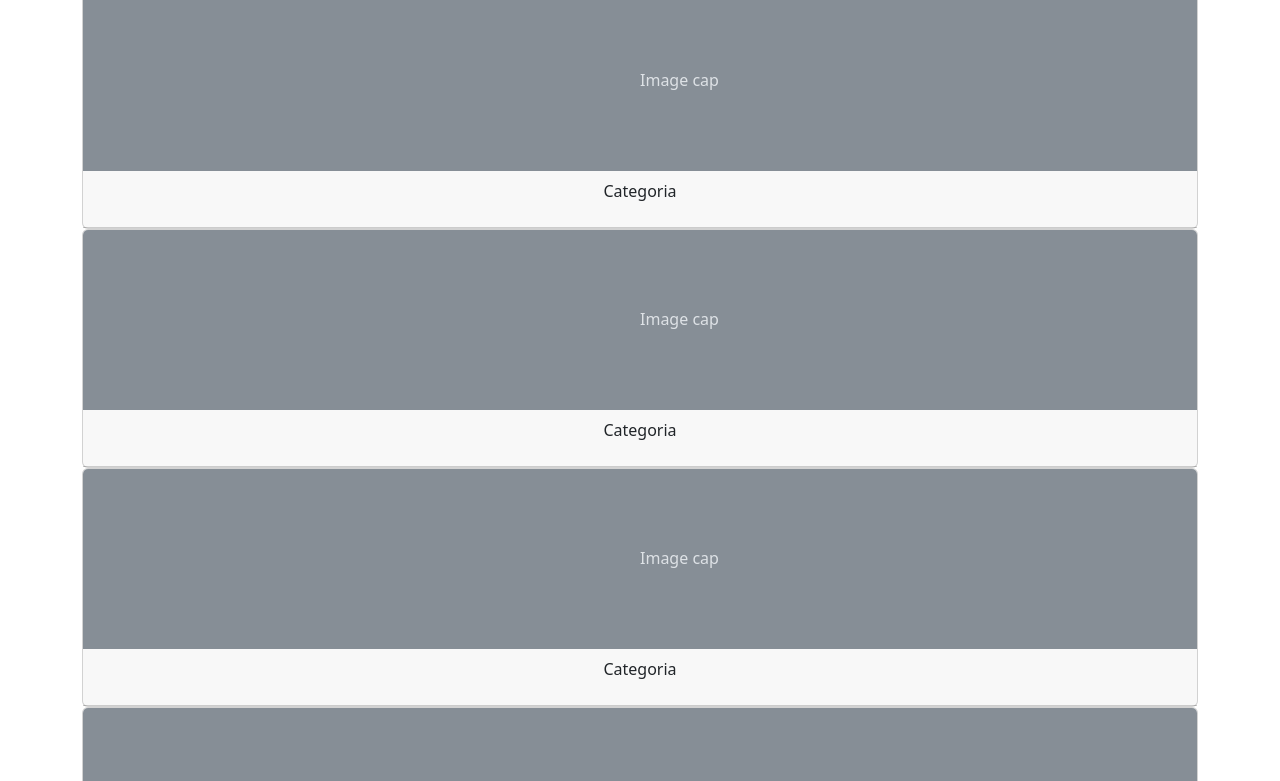
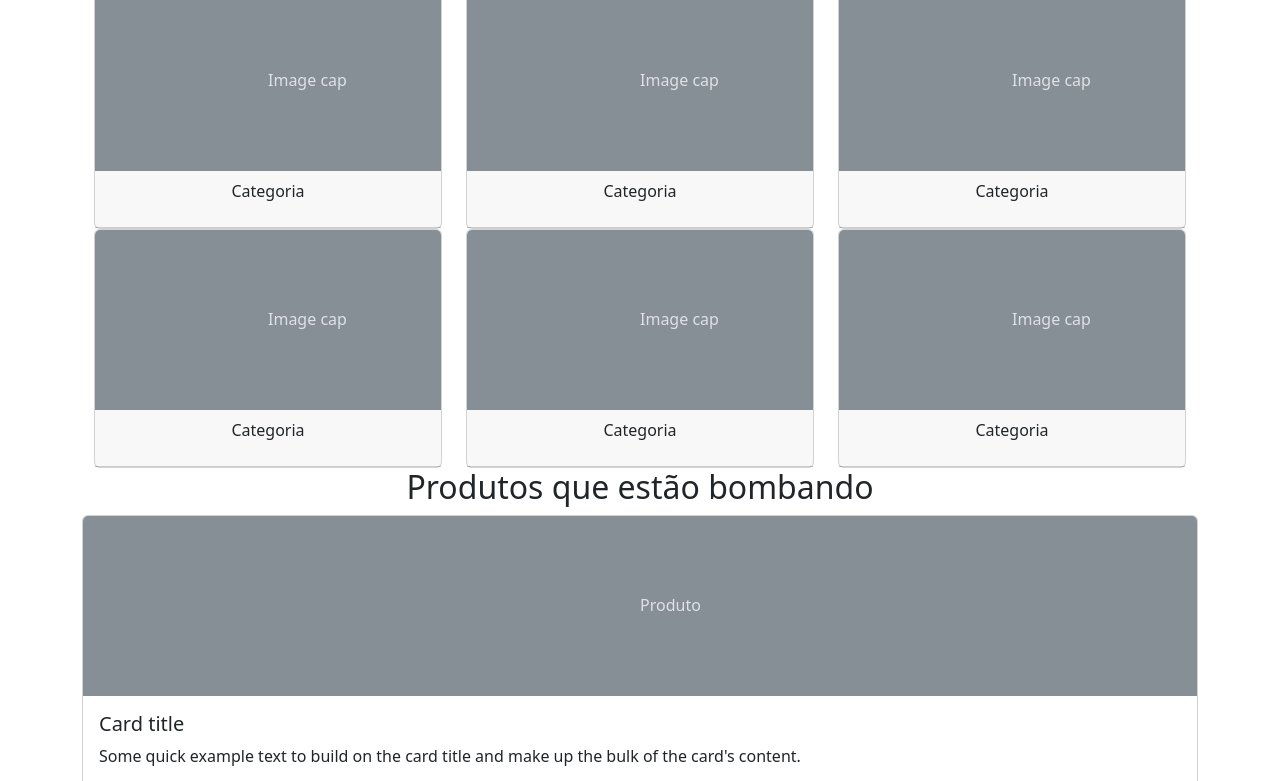
Before and after one commit to nelsonFilho22222/BootsTrap5, a plain HTML site: page index.html in a window 1280 px wide. Shown: the part 512-1293 px from the top of the page. Drawn offline with nearby package versions, Linux system fonts and the light colour scheme.

Commit message:
salvando

```diff
--- a/index.html
+++ b/index.html
@@ -80,8 +80,9 @@
 
       <h2 class="text-center">Busca por Categoria</h2>
 
-      <div class="container">
+      <div class="container row mx-auto">
 
+        <div class="col-6 col-md-4 col-xxl-2">
         <div class="card">
           <svg class="bd-placeholder-img card-img-top"
           width="100%"
@@ -92,28 +93,29 @@
            preserveAspectRatio="xMidYMid slice"
            focusable="false">
 
-
-            <title>Placeholder</title>
-            <rect width="100%" height="100%" fill="#868e96"></rect>
-            <text x="50%" y="50%" fill="#dee2e6" dy=".3em">Image cap</text>
+           <title>Placeholder</title>
+           <rect width="100%" height="100%" fill="#868e96"></rect>
+           <text x="50%" y="50%" fill="#dee2e6" dy=".3em">Image cap</text>
           </svg>
           <div class="card-header">
             <p class="text-center">Categoria</p>
           </div>
         </div>
+      </div>
 
-        <div class="card">
+      <div class="col-6 col-md-4 col-xxl-2">
+      <div class="card">
         <svg class="bd-placeholder-img card-img-top"
         width="100%"
-         height="180"
-         xmlns="http://www.w3.org/2000/svg"
-         role="img"
-         aria-label="Placeholder: Image cap"
-         preserveAspectRatio="xMidYMid slice"
-         focusable="false">
+        height="180"
+        xmlns="http://www.w3.org/2000/svg"
+        role="img"
+        aria-label="Placeholder: Image cap"
+        preserveAspectRatio="xMidYMid slice"
+        focusable="false">
 
 
-          <title>Placeholder</title>
+        <title>Placeholder</title>
           <rect width="100%" height="100%" fill="#868e96"></rect>
           <text x="50%" y="50%" fill="#dee2e6" dy=".3em">Image cap</text>
         </svg>
@@ -121,13 +123,15 @@
           <p class="text-center">Categoria</p>
         </div>
       </div>
+      </div>
 
+      <div class="col-6 col-md-4 col-xxl-2">
       <div class="card">
       <svg class="bd-placeholder-img card-img-top"
       width="100%"
-       height="180"
-       xmlns="http://www.w3.org/2000/svg"
-       role="img"
+      height="180"
+      xmlns="http://www.w3.org/2000/svg"
+      role="img"
        aria-label="Placeholder: Image cap"
        preserveAspectRatio="xMidYMid slice"
        focusable="false">
@@ -141,7 +145,9 @@
         <p class="text-center">Categoria</p>
       </div>
     </div>
+    </div>
 
+    <div class="col-6 col-md-4 col-xxl-2">
     <div class="card">
     <svg class="bd-placeholder-img card-img-top"
     width="100%"
@@ -161,7 +167,9 @@
       <p class="text-center">Categoria</p>
     </div>
     </div>
+    </div>
 
+    <div class="col-6 col-md-4 col-xxl-2">
     <div class="card">
     <svg class="bd-placeholder-img card-img-top"
     width="100%"
@@ -181,7 +189,10 @@
       <p class="text-center">Categoria</p>
     </div>
     </div>
+    </div>
 
+
+    <div class="col-6 col-md-4 col-xxl-2">
     <div class="card">
     <svg class="bd-placeholder-img card-img-top"
     width="100%"
@@ -199,6 +210,7 @@
     </svg>
     <div class="card-header">
       <p class="text-center">Categoria</p>
+    </div>
     </div>
     </div>
 
```
